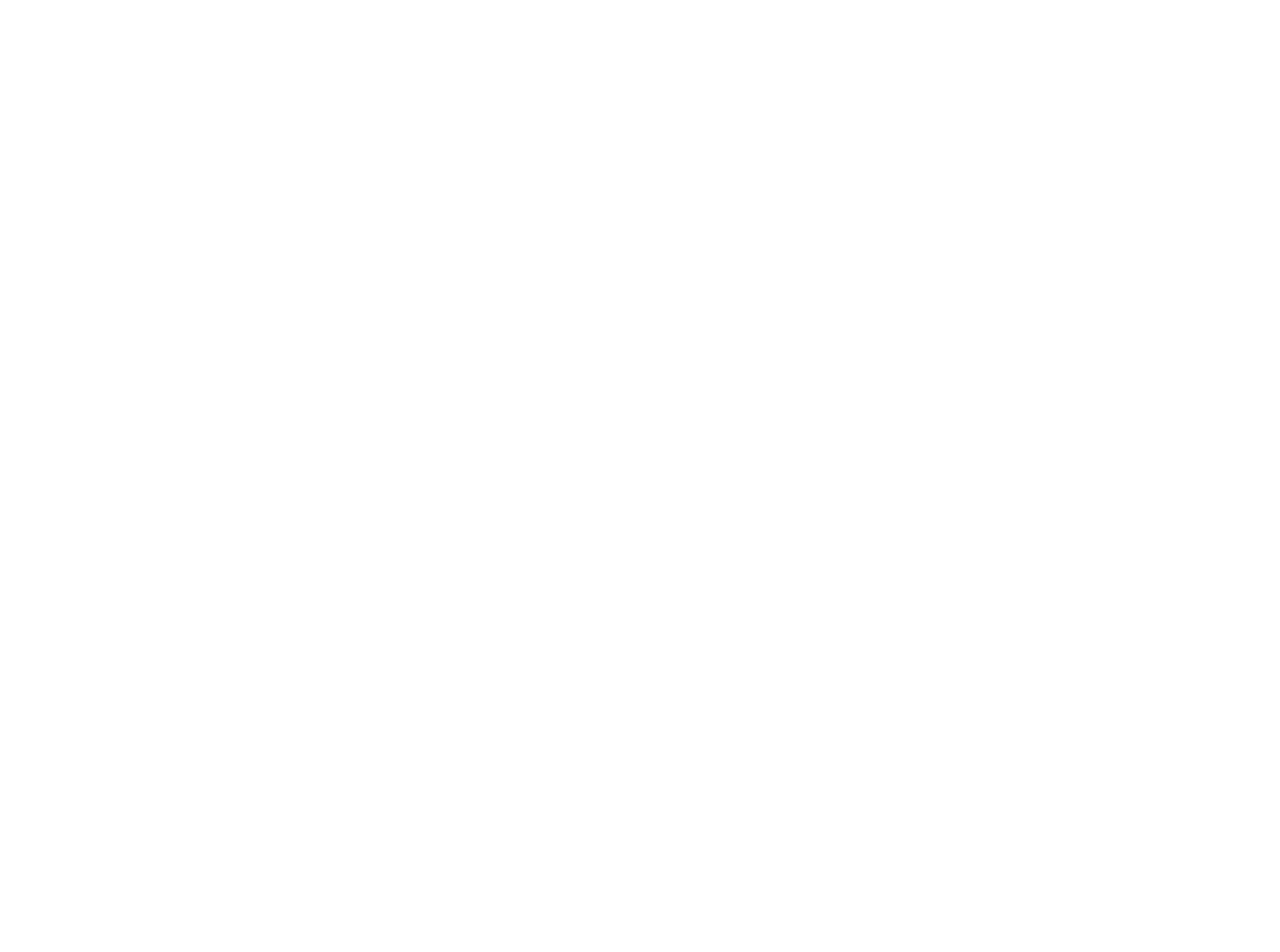
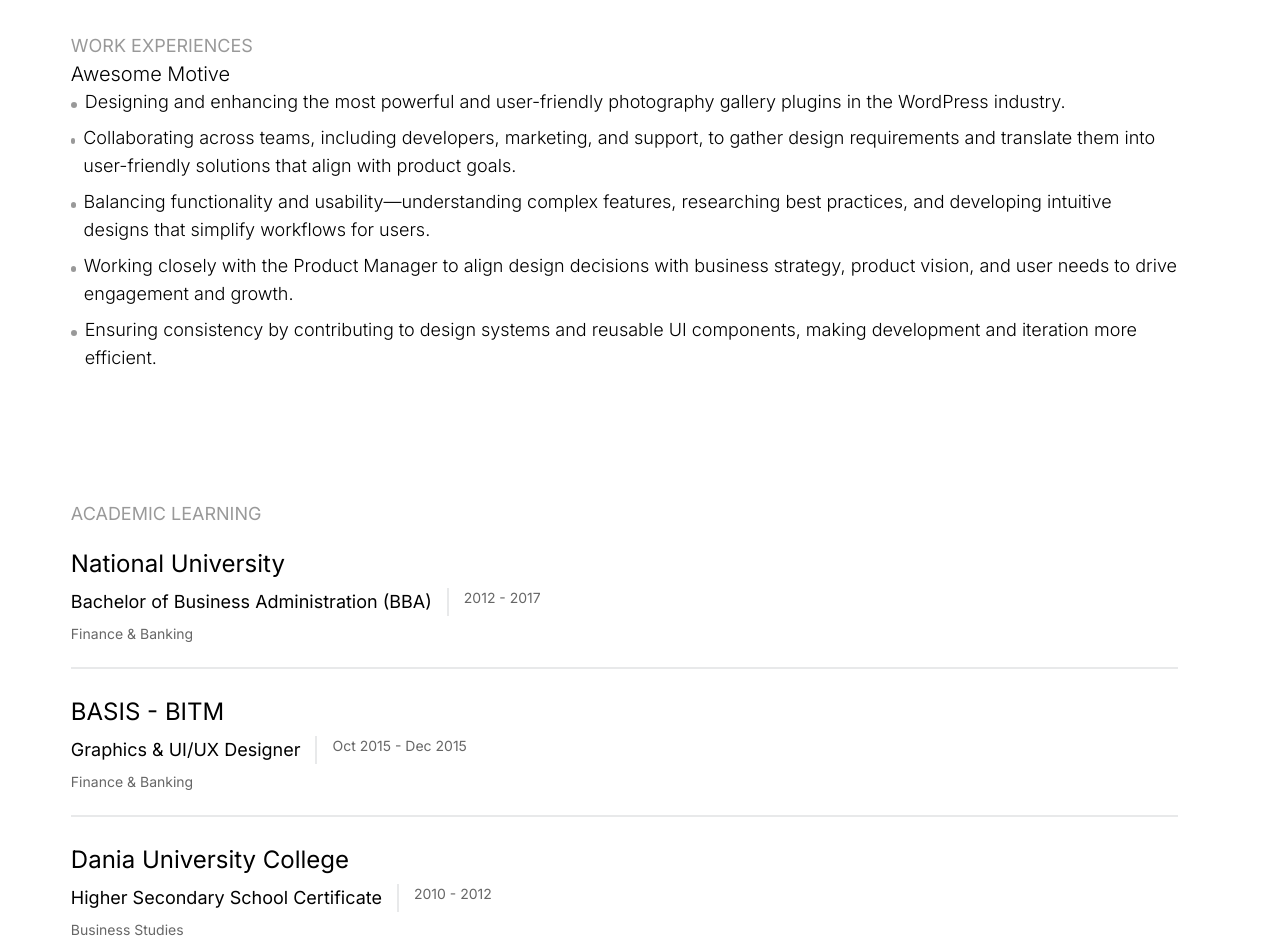
Before and after one commit to FazluLKarim4122/hiemran-client-side, a React (Vite) app: page /myself in a window 1280 px wide. Shown: the part 1340-2292 px from the top of the page. Before the commit the page ends 1244 px from the top, so only its background shows below. Built offline with nearby package versions, Linux system fonts and the light colour scheme.

Commit message:
Academic section added

```diff
--- a/src/Pages/Myself/Myself.jsx
+++ b/src/Pages/Myself/Myself.jsx
@@ -39,19 +39,36 @@
           Long Story Short
         </p>
         <p className="font-normal text-xl text-[#000000] pt-6">
-        I didn’t start my career in design—I found my way into it. My journey began in Finance & Banking, a world of numbers and logic. But something was missing. I was drawn to creativity and the way design shapes experiences, that truly connect with people.
+          I didn’t start my career in design—I found my way into it. My journey
+          began in Finance & Banking, a world of numbers and logic. But
+          something was missing. I was drawn to creativity and the way design
+          shapes experiences, that truly connect with people.
           <br />
-        That curiosity led me to UI and UX design, what started as learning soon became a passion—understanding user behaviour, designing intuitive interfaces, and creating digital experiences that feel effortless.
+          That curiosity led me to UI and UX design, what started as learning
+          soon became a passion—understanding user behaviour, designing
+          intuitive interfaces, and creating digital experiences that feel
+          effortless.
         </p>
-          <p className="font-light
-           text-3xl text-black pt-8">
-            For me, design isn’t just about
-            aesthetics — it’s about architecture, flow, and purpose. Every product should solve a problem, guide users seamlessly, and make technology feel natural. I focus on the intersection of business strategy, user psychology, and design systems, ensuring that what I create is not only visually compelling but also functional and meaningful.
+        <p
+          className="font-light
+           text-3xl text-black pt-8"
+        >
+          For me, design isn’t just about aesthetics — it’s about architecture,
+          flow, and purpose. Every product should solve a problem, guide users
+          seamlessly, and make technology feel natural. I focus on the
+          intersection of business strategy, user psychology, and design
+          systems, ensuring that what I create is not only visually compelling
+          but also functional and meaningful.
         </p>
         <p className="font-normal text-xl text-[#000000] pt-8">
-          Outside of work, I find creativity in the simple moments—long road trips, quiet nature, photography, and meaningful conversations. My wife is my biggest partner and supporter, keeping me grounded and inspired. To me, design isn’t just a profession; it’s a way of seeing the world, shaping experiences, and making everyday life just a little better.
-          I believe that great design is never finished—there’s always something to refine, a new perspective to explore, and a better way to connect with users. And that’s what makes this journey so exciting.
-
+          Outside of work, I find creativity in the simple moments—long road
+          trips, quiet nature, photography, and meaningful conversations. My
+          wife is my biggest partner and supporter, keeping me grounded and
+          inspired. To me, design isn’t just a profession; it’s a way of seeing
+          the world, shaping experiences, and making everyday life just a little
+          better. I believe that great design is never finished—there’s always
+          something to refine, a new perspective to explore, and a better way to
+          connect with users. And that’s what makes this journey so exciting.
         </p>
         <div className="flex gap-14 pt-20">
           <div className="font-light text-lg text-black">Photography</div>
@@ -59,6 +76,107 @@
           <div className="font-light text-lg text-black">Silence</div>
           <div className="font-light text-lg text-black">Reading</div>
         </div>
+        {/* Experience Section */}
+        <section className="mt-32">
+          <p className="font-normal text-[#00000066] text-lg ">
+            WORK EXPERIENCES
+          </p>
+          <div className=" ">
+            <h3 className="font-light text-xl text-black ">Awesome Motive</h3>
+
+            <ul className="space-y-2">
+            <li className=" flex items-baseline space-x-2">
+              <span className="w-[5.99px] h-[6px] bg-[#00000066] rounded-full"></span>
+                <p className="text-lg font-light text-[#000000]">
+                  Designing and enhancing the most powerful and user-friendly
+                  photography gallery plugins in the WordPress industry.
+                </p>
+              </li>
+              <li className=" flex items-baseline space-x-2">
+              <span className="w-[5.99px] h-[6px] bg-[#00000066] rounded-full"></span>
+                <p className="text-lg font-light text-[#000000]">
+                  Collaborating across teams, including developers, marketing,
+                  and support, to gather design requirements and translate them
+                  into user-friendly solutions that align with product goals.
+                </p>
+              </li>
+              <li className=" flex items-baseline space-x-2">
+              <span className="w-[5.99px] h-[6px] bg-[#00000066] rounded-full"></span>
+              <p className="text-lg font-light text-[#000000]">
+                  Balancing functionality and usability—understanding complex
+                  features, researching best practices, and developing intuitive
+                  designs that simplify workflows for users.
+                </p>
+              </li>
+              <li className=" flex items-baseline space-x-2" >
+              <span className="w-[5.99px] h-[6px] bg-[#00000066] rounded-full"></span>
+              <p className="text-lg font-light text-[#000000]">
+                  Working closely with the Product Manager to align design
+                  decisions with business strategy, product vision, and user
+                  needs to drive engagement and growth.
+                </p>
+              </li>
+              <li className=" flex items-baseline space-x-2">
+              <span className="w-[5.99px] h-[6px] bg-[#00000066] rounded-full"></span>
+              <p className="text-lg font-light text-[#000000]">
+                  Ensuring consistency by contributing to design systems and
+                  reusable UI components, making development and iteration more
+                  efficient.
+                </p>
+              </li>
+            </ul>
+          </div>
+        </section>
+        {/* Academic Section */}
+        <section className="mt-32">
+        <p className="font-normal text-[#00000066] text-lg ">
+            ACADEMIC LEARNING
+          </p>
+          <div className="space-y-2 mt-5">
+            <h3 className="font-normal text-2xl text-black ">National University</h3>
+            <div className="flex  gap-2 mt-2 space-x-0">
+              <p className="font-normal text-lg text-black ">Bachelor of Business Administration (BBA)</p>
+              <div className="divider divider-horizontal"></div>
+              <p className="font-normal text-sm text-[#00000099] ">2012 - 2017</p>
+            </div>
+            <p className="font-normal text-sm text-[#00000099] ">Finance & Banking</p>
+
+          </div>
+          <p className="divider"></p>
+          <div className="space-y-2 mt-5">
+            <h3 className="font-normal text-2xl text-black ">BASIS - BITM</h3>
+            <div className="flex  gap-2 mt-2 space-x-0">
+              <p className="font-normal text-lg text-black ">Graphics & UI/UX Designer</p>
+              <div className="divider divider-horizontal"></div>
+              <p className="font-normal text-sm text-[#00000099] ">Oct 2015 - Dec 2015</p>
+            </div>
+            <p className="font-normal text-sm text-[#00000099] ">Finance & Banking</p>
+
+          </div>
+          <p className="divider"></p>
+          <div className="space-y-2 mt-5">
+            <h3 className="font-normal text-2xl text-black ">Dania University College</h3>
+            <div className="flex  gap-2 mt-2 space-x-0">
+              <p className="font-normal text-lg text-black ">Higher Secondary School Certificate</p>
+              <div className="divider divider-horizontal"></div>
+              <p className="font-normal text-sm text-[#00000099] ">2010 - 2012</p>
+            </div>
+            <p className="font-normal text-sm text-[#00000099] ">Business Studies</p>
+
+          </div>
+          <p className="divider"></p>
+          <div className="space-y-2 mt-5">
+            <h3 className="font-normal text-2xl text-black ">AK High School</h3>
+            <div className="flex  gap-2 mt-2 space-x-0">
+              <p className="font-normal text-lg text-black ">Secondary School Certificate</p>
+              <div className="divider divider-horizontal"></div>
+              <p className="font-normal text-sm text-[#00000099] ">2006 - 2010</p>
+            </div>
+            <p className="font-normal text-sm text-[#00000099] ">Business/Commerce</p>
+
+          </div>
+
+        </section>
       </div>
       <div>
         <Navbar></Navbar>
```
Lines whose indentation alone changed are shown as unchanged.
